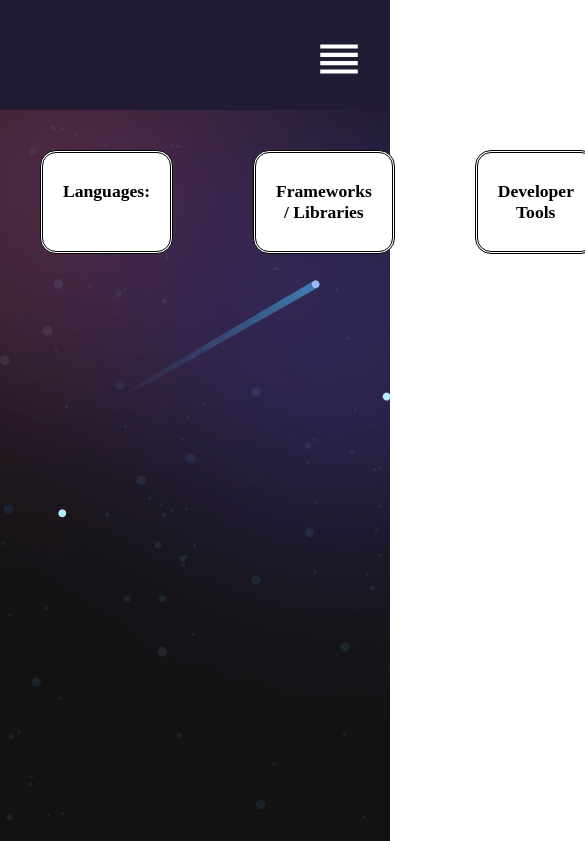
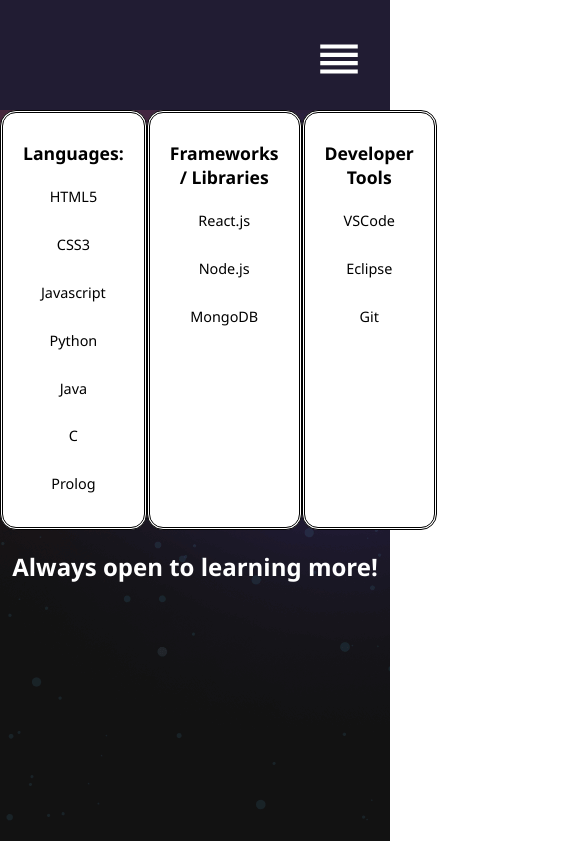
Before and after one commit to elyknehc/personal-website, a React (Create React App) app: page /technologies in a window 390 px wide. Shown: the top 841 px of the page, 585 px wide, since content can reach past the window. Built offline with nearby package versions, Linux system fonts and the light colour scheme.

Commit message:
added most finishing touches

```diff
--- a/src/components/Footer.js
+++ b/src/components/Footer.js
@@ -25,7 +25,7 @@
 				/>
 			</div>
 
-			<p> &copy; 2022 kylechen.com </p>
+			<p> 2022 &copy; Developed by Kyle Chen </p>
 		</div>
 	);
 }
--- a/src/pages/Home.js
+++ b/src/pages/Home.js
@@ -27,9 +27,9 @@
 								"a cat lover.",
 							]}
 							loop={true}
-							typeSpeed={100}
+							typeSpeed={75}
 							deleteSpeed={80}
-							delaySpeed={1100}
+							delaySpeed={1200}
 						/>
 					</span>
 				</p>
--- a/src/pages/Technologies.js
+++ b/src/pages/Technologies.js
@@ -7,14 +7,28 @@
 			<div className="technology-stack-content">
 				<div className="technology-stack-box">
 					<h2>Languages: </h2>
+					<p> HTML5</p>
+					<p> CSS3 </p>
+					<p> Javascript </p>
+					<p> Python </p>
+					<p> Java </p>
+					<p> C </p>
+					<p> Prolog </p>
 				</div>
 				<div className="technology-stack-box">
 					<h2>Frameworks / Libraries </h2>
+					<p> React.js </p>
+					<p> Node.js </p>
+					<p> MongoDB </p>
 				</div>
 				<div className="technology-stack-box">
 					<h2> Developer Tools </h2>
+					<p> VSCode</p>
+					<p> Eclipse </p>
+					<p> Git</p>
 				</div>
 			</div>
+			<h2> Always open to learning more! </h2>
 		</div>
 	);
 }
--- a/src/styles/Home.css
+++ b/src/styles/Home.css
@@ -58,6 +58,9 @@
 }
 
 @media only screen and (max-width: 600px) {
+	.portrait {
+		height: 200px;
+	}
 	.about h2 {
 		font-size: 40px;
 	}
--- a/src/styles/ProjectDisplay.css
+++ b/src/styles/ProjectDisplay.css
@@ -1,5 +1,6 @@
 .project {
-	background-image: url(../files/banner3.jpg);
+	font-family: "Segoe UI", Tahoma, sans-serif;
+	background-image: url(../files/banner.png);
 	background-size: 100% 100%;
 	width: 100%;
 	height: calc(100vh - 100px);
--- a/src/styles/Projects.css
+++ b/src/styles/Projects.css
@@ -1,5 +1,6 @@
 .projects {
-	background-image: url("../files/banner2.jpg");
+	font-family: "Segoe UI", Tahoma, Geneva, Verdana, sans-serif;
+	background-image: url("../files/banner.png");
 	background-size: 100% 100%;
 	width: 100%;
 	height: auto;
@@ -51,7 +52,7 @@
 }
 
 .projectItem h1 {
-	font-size: 25px;
+	font-size: 20px;
 	color: black;
 }
 
--- a/src/styles/Technologies.css
+++ b/src/styles/Technologies.css
@@ -1,4 +1,9 @@
+h2 {
+	color: white;
+}
+
 .technology {
+	font-family: "Segoe UI", Tahoma, Geneva, Verdana, sans-serif;
 	background-image: url("../files/banner.png");
 	height: calc(100vh - 100px);
 }
@@ -6,8 +11,11 @@
 .technology-stack-content {
 	display: grid;
 	grid-template-columns: repeat(3, 1fr);
-	padding: 40px;
-	gap: 5rem;
+	padding-top: 100px;
+	padding-left: 100px;
+	padding-right: 100px;
+	padding-bottom: 50px;
+	gap: 10rem;
 }
 
 .technology-stack-box {
@@ -48,3 +56,17 @@
 .technology-stack-box p {
 	font-size: 0.9rem;
 }
+
+@media only screen and (max-width: 600px) {
+	.technology-stack-content {
+		display: grid;
+		grid-template-columns: repeat(3, 1fr);
+		padding: 0px;
+		gap: 0px;
+	}
+
+	technology-stack-box {
+		width: 100%;
+		padding: 0px;
+	}
+}
```
